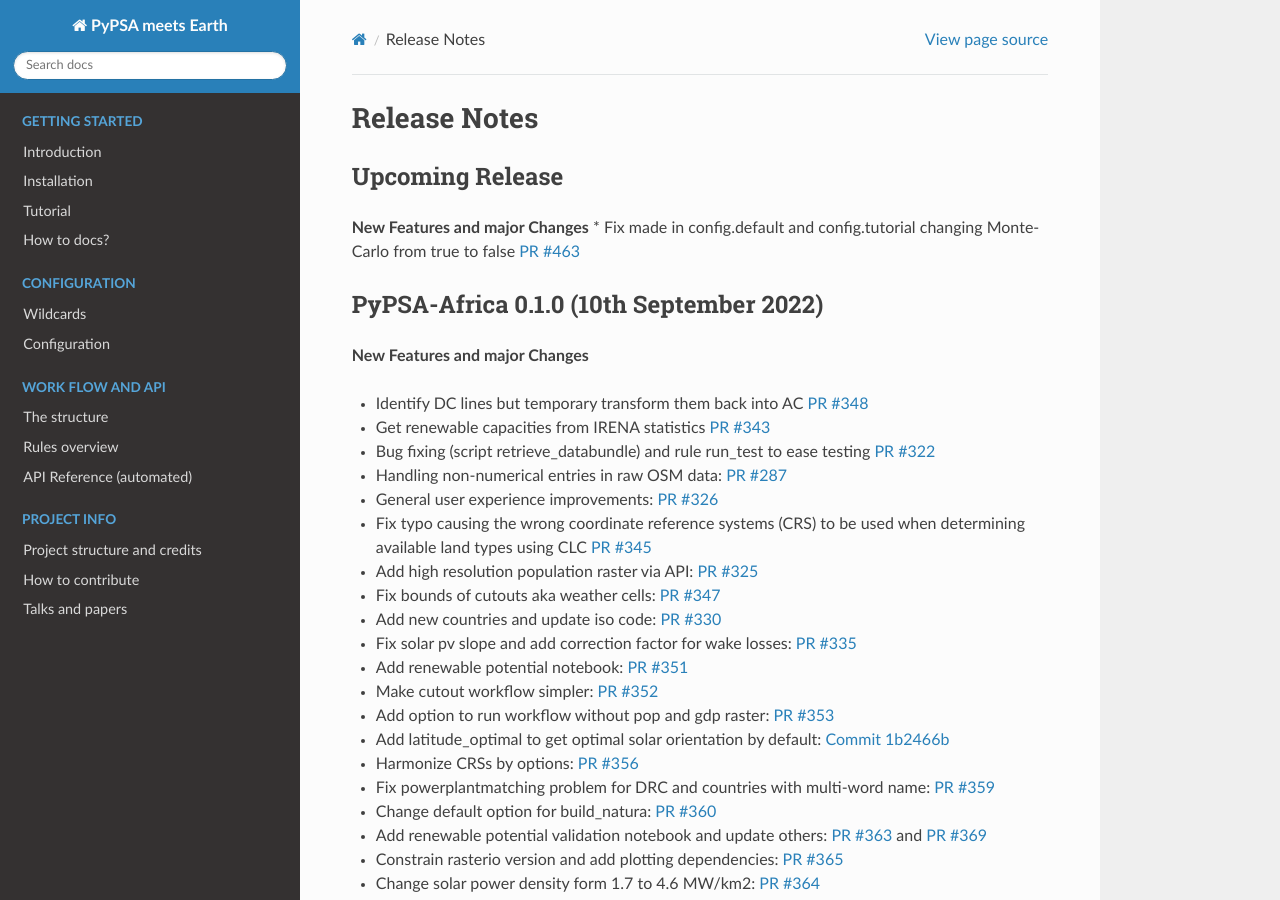
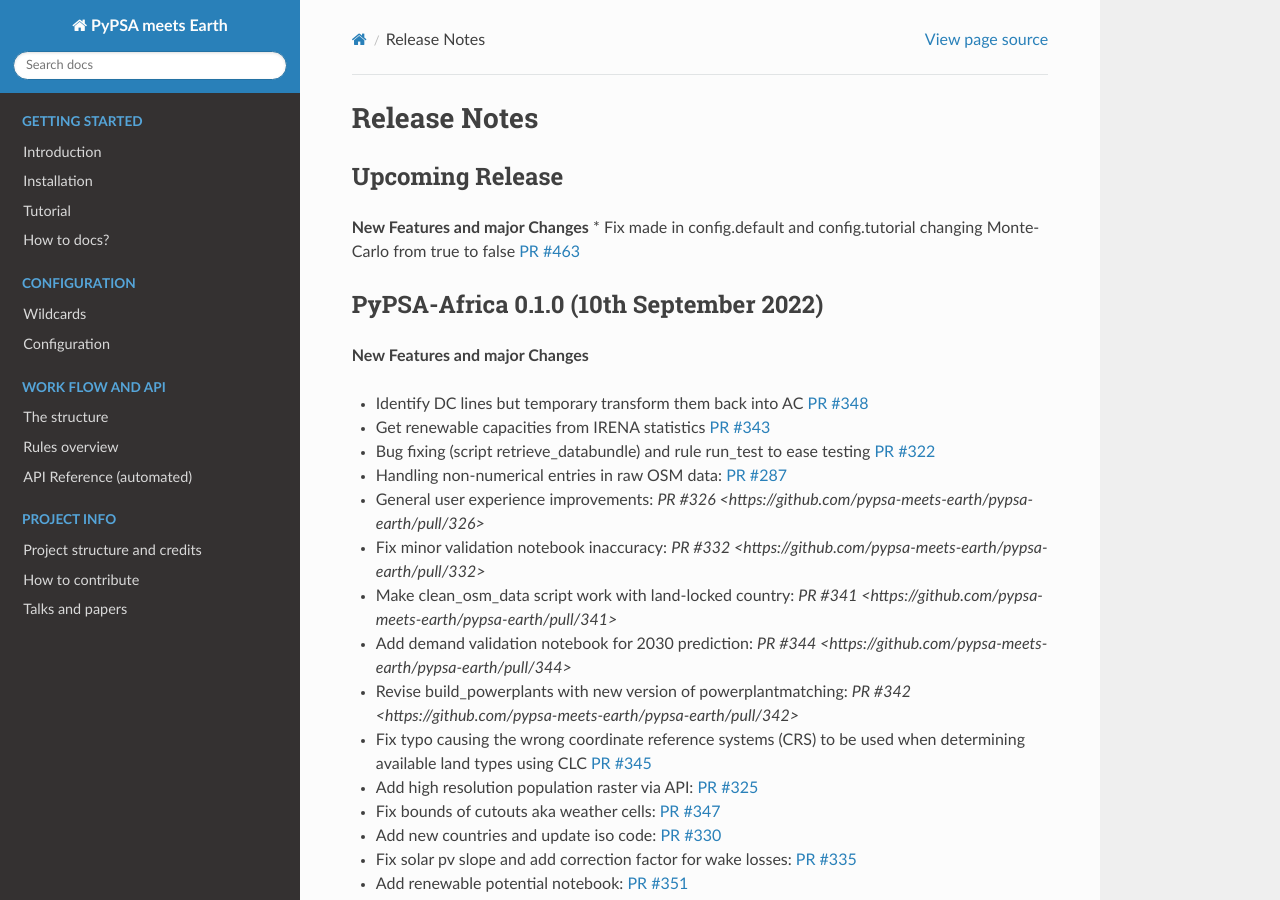
Before and after one commit to pypsa-meets-earth/pypsa-earth, a Sphinx documentation site: the page built from doc/release_notes.rst, in a window 1280 px wide and 900 px high. Built offline with Sphinx 7.4.7 and the Read the Docs theme 2.0.0, drawn with Linux system fonts in a browser that asks for light colours; pages that are not in the unit, such as notebooks, are missing from menus; the version number could not be read and is left out.

```diff
--- a/doc/release_notes.rst
+++ b/doc/release_notes.rst
@@ -27,7 +27,15 @@
 
 * Handling non-numerical entries in raw OSM data: `PR #287 <https://github.com/pypsa-meets-earth/pypsa-earth/pull/287>`__
 
-* General user experience improvements: `PR #326 <https://github.com/pypsa-meets-earth/pypsa-earth/pull/326>`__
+* General user experience improvements: `PR #326 <https://github.com/pypsa-meets-earth/pypsa-earth/pull/326>`
+
+* Fix minor validation notebook inaccuracy: `PR #332 <https://github.com/pypsa-meets-earth/pypsa-earth/pull/332>`
+
+* Make clean_osm_data script work with land-locked country: `PR #341 <https://github.com/pypsa-meets-earth/pypsa-earth/pull/341>`
+
+* Add demand validation notebook for 2030 prediction: `PR #344 <https://github.com/pypsa-meets-earth/pypsa-earth/pull/344>`
+
+* Revise build_powerplants with new version of powerplantmatching: `PR #342 <https://github.com/pypsa-meets-earth/pypsa-earth/pull/342>`
 
 * Fix typo causing the wrong coordinate reference systems (CRS) to be used when determining available land types using CLC `PR #345 <https://github.com/pypsa-meets-earth/pypsa-earth/pull/345>`__
 
```
